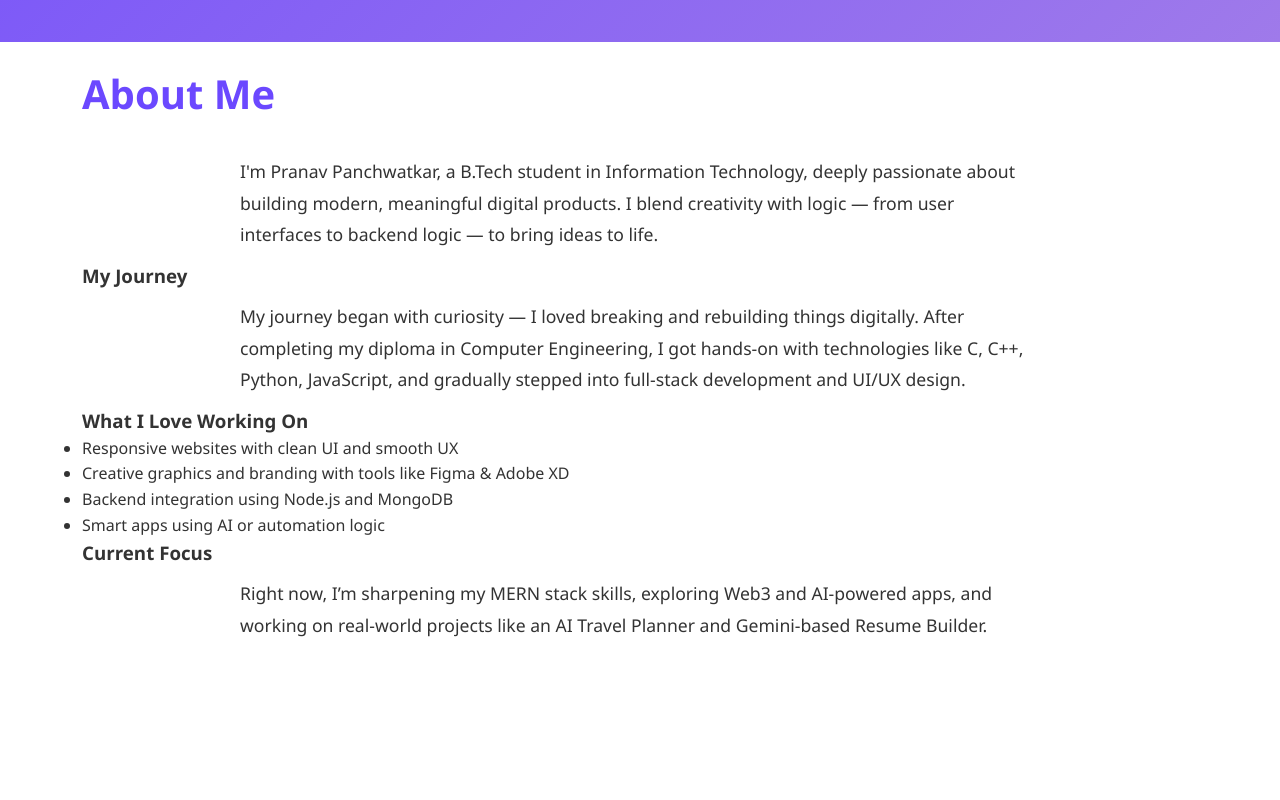
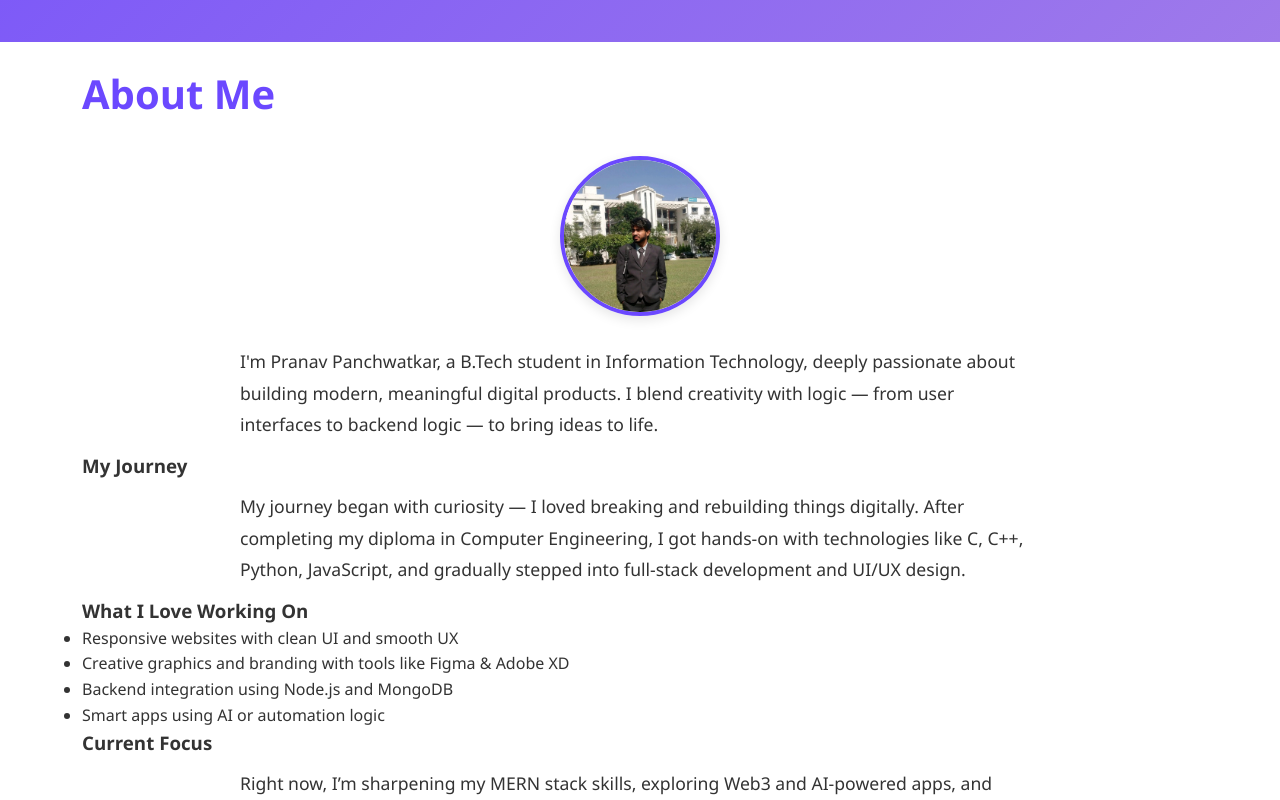
Before and after one commit to rexwritecodes/PRODIGY_WD_04, a plain HTML site: page index.html in a window 1280 px wide. Shown: the part 758-1558 px from the top of the page. Drawn offline with Linux system fonts and the light colour scheme.

Commit message:
did final changes of profile pic

```diff
--- a/index.html
+++ b/index.html
@@ -9,7 +9,7 @@
 <body>
   <header class="header">
     <div class="container">
-      <div class="logo">My Portfolio</div>
+      <div class="logo">rex.dev</div>
       <nav class="main-nav">
         <ul class="nav-links">
           <li><a href="#home" class="active">Home</a></li>
@@ -36,6 +36,10 @@
 <section id="about" class="about">
   <div class="container">
     <h2>About Me</h2>
+    <div class="profile-photo">
+      <img src="profile.jpg" alt="Profile Photo" />
+    </div>
+
 
     <p>
       I'm Pranav Panchwatkar, a B.Tech student in Information Technology, deeply passionate about building modern, meaningful digital products. I blend creativity with logic — from user interfaces to backend logic — to bring ideas to life.
--- a/style.css
+++ b/style.css
@@ -73,6 +73,23 @@ body {
   padding-top: 70px;
 }
 
+
+/* Profile Image in About Section */
+.profile-photo {
+  margin: 30px auto;
+  width: 160px;
+  height: 160px;
+  border-radius: 50%;
+  overflow: hidden;
+  border: 4px solid #6b48ff;
+  box-shadow: 0 4px 12px rgba(0, 0, 0, 0.1);
+}
+
+.profile-photo img {
+  width: 100%;
+  height: 100%;
+  object-fit: cover;
+}
 
 .hero h1 {
   font-size: 3rem;
```
Also changed, not shown: profile.jpg (added).
